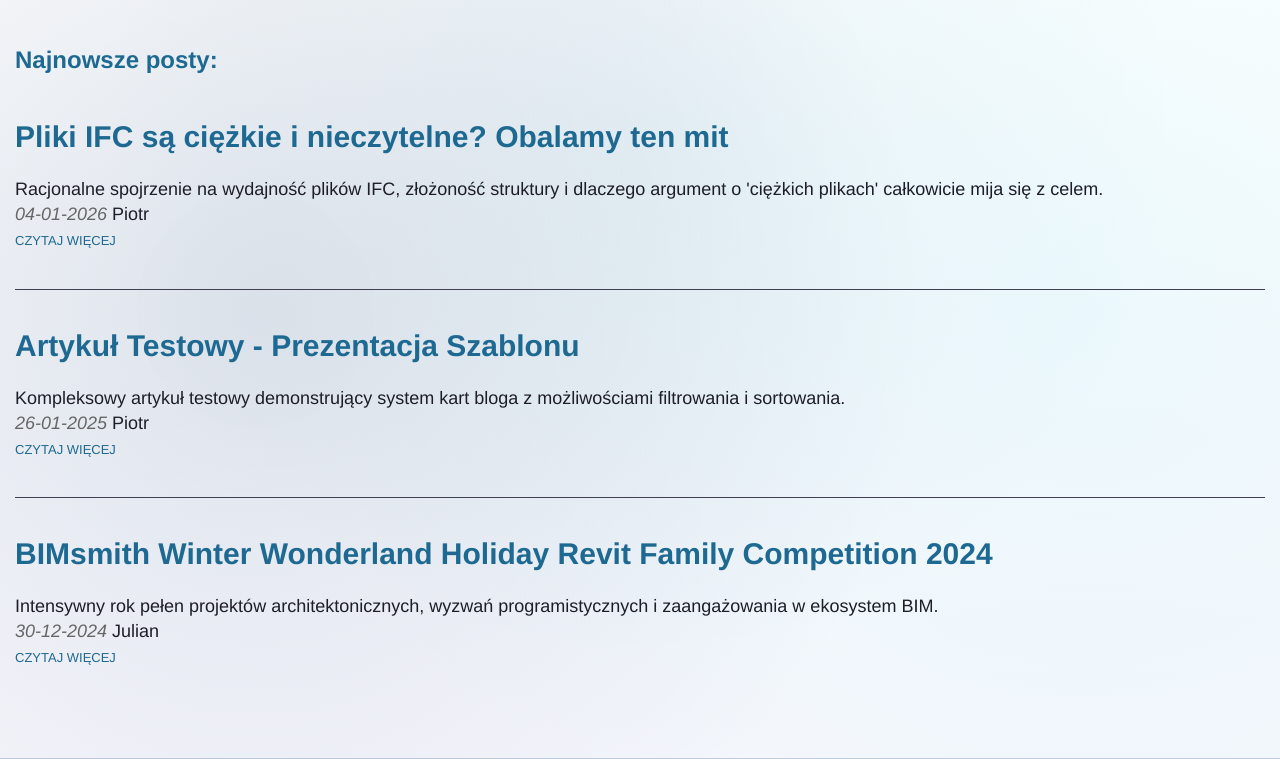
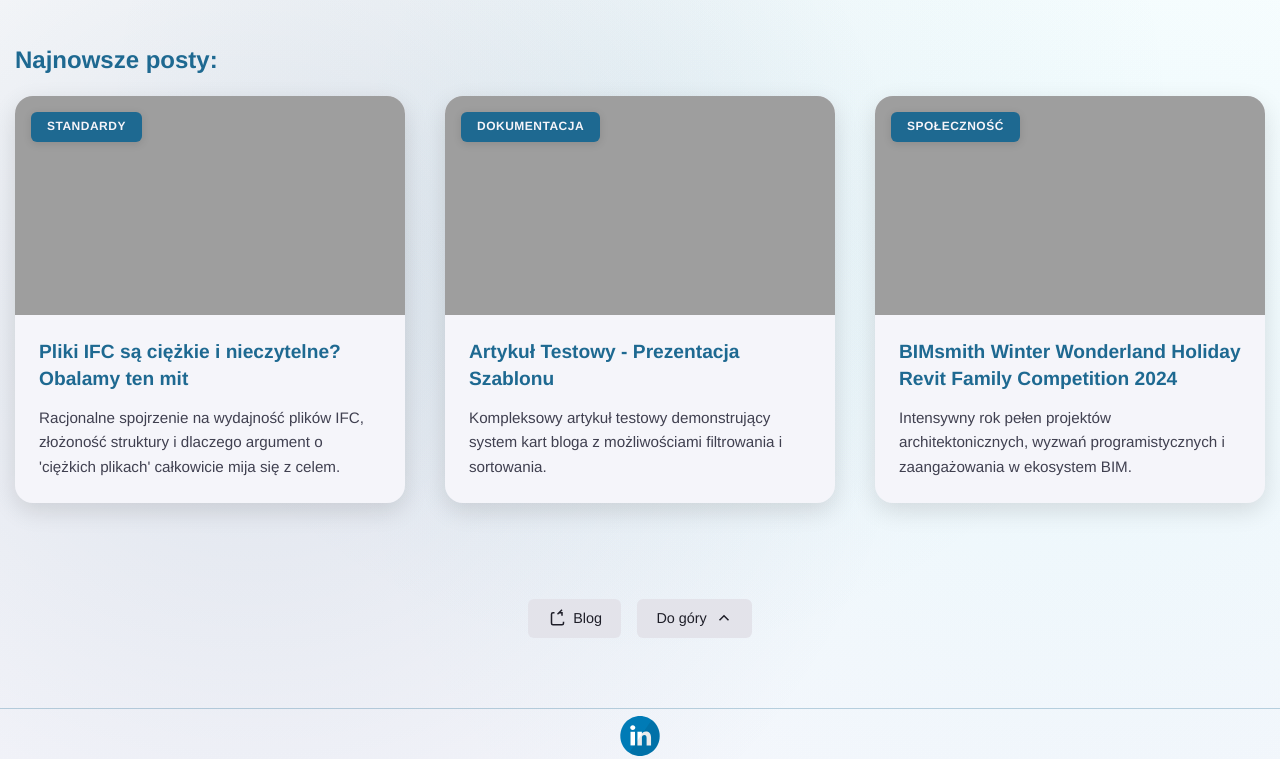
Before and after one commit to W7k-J/BimShamans, a Jekyll site: the page built from pl/home.md, in a window 1280 px wide and 900 px high, scrolled down 3974 px, cut to the strip 141-900 px from the top of the window. Built offline with Jekyll 4.4.1, drawn with Linux system fonts in a browser that asks for light colours; some web fonts are replaced.

Commit message:
Home - latests posts cards

```diff
--- a/pl/home.md
+++ b/pl/home.md
@@ -138,28 +139,55 @@ excerpt: "Zespół BIM Shamans łączy różnorodne doświadczenie i wspólną p
 
 ## Najnowsze posty:
 
-<div class="posts">
-  {% assign posts=site.posts | where:"lang", "pl" %}
-  {% for post in posts %}
-    <article class="post">
-      <h1><a href="{{ site.baseurl }}{{ post.url }}">{{ post.title }}</a></h1>
-
-      <div class="entry">
-        {% if post.excerpt %}
-          {{ post.excerpt }}
-        {% else %}
-          {{ post.content | strip_html | truncatewords: 50 }}
-        {% endif %}
+<div class="blog__cards">
+  {% assign posts = site.posts | where: "lang", "pl" | sort: "date" | reverse %}
+  {% for post in posts limit: page.latest_posts_count %}
+    <article class="blog-card" data-tags="{{ post.filter_hash_list | join: ',' }}">
+      <div class="blog-card__image">
+        <img src="{{ post.image | default: site.baseurl | append: '/images/placeholder-post.jpg' }}" alt="{{ post.title }}" loading="lazy">
+        <span class="blog-card__category">{{ post.category | default: 'Blog' }}</span>
       </div>
 
-      <div class="post-meta">
-        <span class="date">{{ post.date | date: "%d-%m-%Y" }}</span>
-        {% if post.author %}
-          <span class="author">{{ post.author }}</span>
-        {% endif %}
+      <div class="blog-card__content">
+        <h3 class="blog-card__title">{{ post.title }}</h3>
+        <p class="blog-card__excerpt">{{ post.excerpt | strip_html | truncatewords: 25 }}</p>
       </div>
 
-      <a href="{{ site.baseurl }}{{ post.url }}" class="read-more">{{ t.read_more }}</a>
+      <div class="blog-card__overlay">
+        <p class="blog-card__description">{{ post.description | default: 'Odkryj więcej szczegółów i informacji w tym artykule.' }}</p>
+        <div class="blog-card__tags">
+          {% for tag in post.filter_hash_list %}
+            <span class="blog-card__tag">{{ tag }}</span>
+          {% endfor %}
+        </div>
+        {% if post.author %}
+          <p class="blog-card__author">{{ post.author }}</p>
+        {% endif %}
+        <a href="{{ site.baseurl }}{{ post.url }}" class="blog-card__label">
+          <div class="blog-card__icon"><img src="{{ site.baseurl }}/images/icons/icons_alt-arrow-right.svg" alt="strzałka"></div>
+          <div class="blog-card__info">
+            <div class="blog-card__main">Czytaj więcej</div>
+          </div>
+        </a>
+      </div>
     </article>
   {% endfor %}
 </div>
+
+<nav class="expertise__nav">
+  <a href="{{ site.baseurl }}/{{ page.lang }}/blog/" class="expertise__nav-link expertise__nav-link--collection">
+    <svg class="expertise__nav-icon" viewBox="0 0 24 24" width="18" height="18" fill="none" stroke="currentColor" stroke-width="2">
+      <path d="M10 5H8a2 2 0 0 0-2 2v12a2 2 0 0 0 2 2h12a2 2 0 0 0 2-2v-2"></path>
+      <path d="M16 5h4v4"></path>
+      <path d="M14 7l6-6"></path>
+    </svg>
+    Blog
+  </a>
+
+  <button type="button" class="expertise__nav-link expertise__nav-link--top" onclick="window.scrollTo({top: 0, behavior: 'smooth'})">
+    Do góry
+    <svg class="expertise__nav-icon" viewBox="0 0 24 24" width="18" height="18" fill="none" stroke="currentColor" stroke-width="2">
+      <polyline points="18 15 12 9 6 15"></polyline>
+    </svg>
+  </button>
+</nav>
```
Also changed, not shown: other parts of pl/home.md (+1 -0 lines), en/about.md (+1 -1 lines), en/expertise.md (+1 -1 lines), en/home.md (+46 -18 lines).
